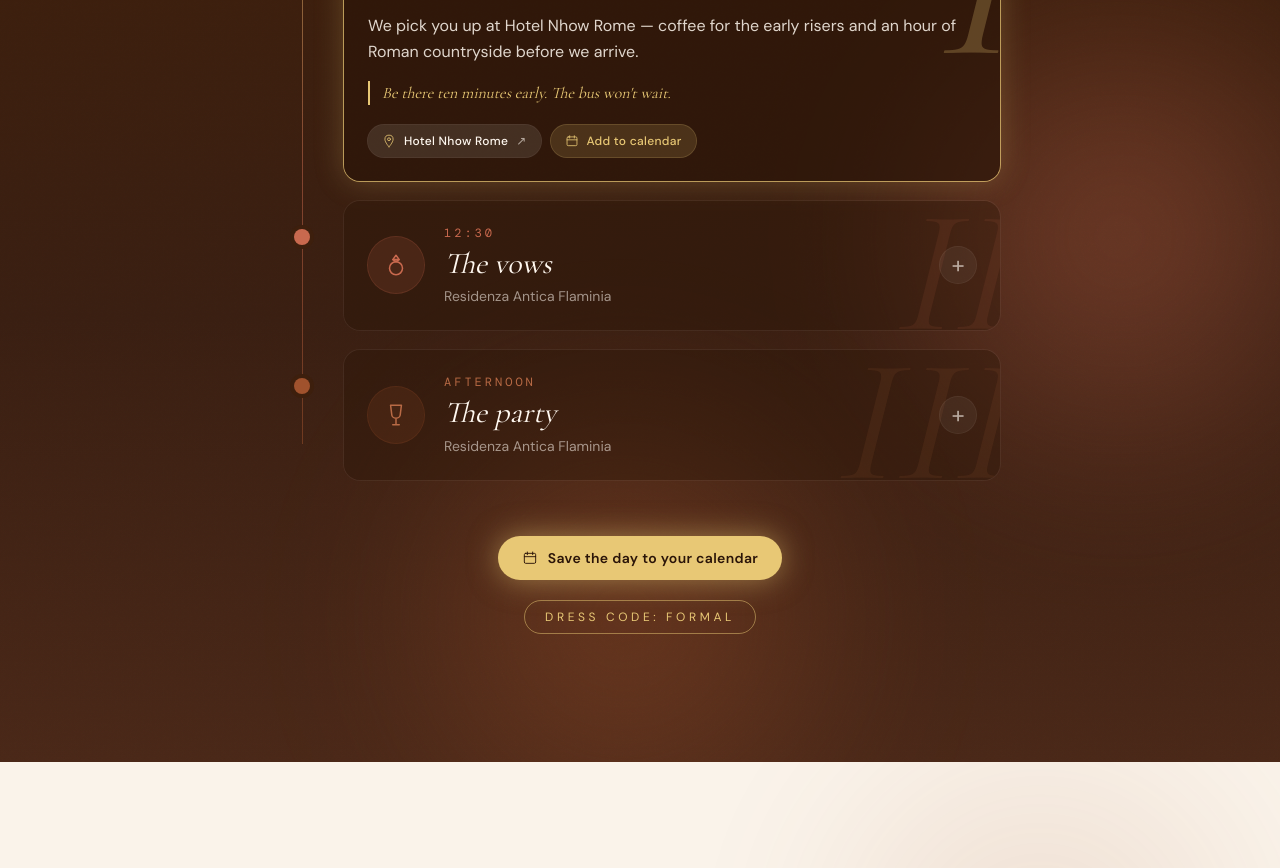
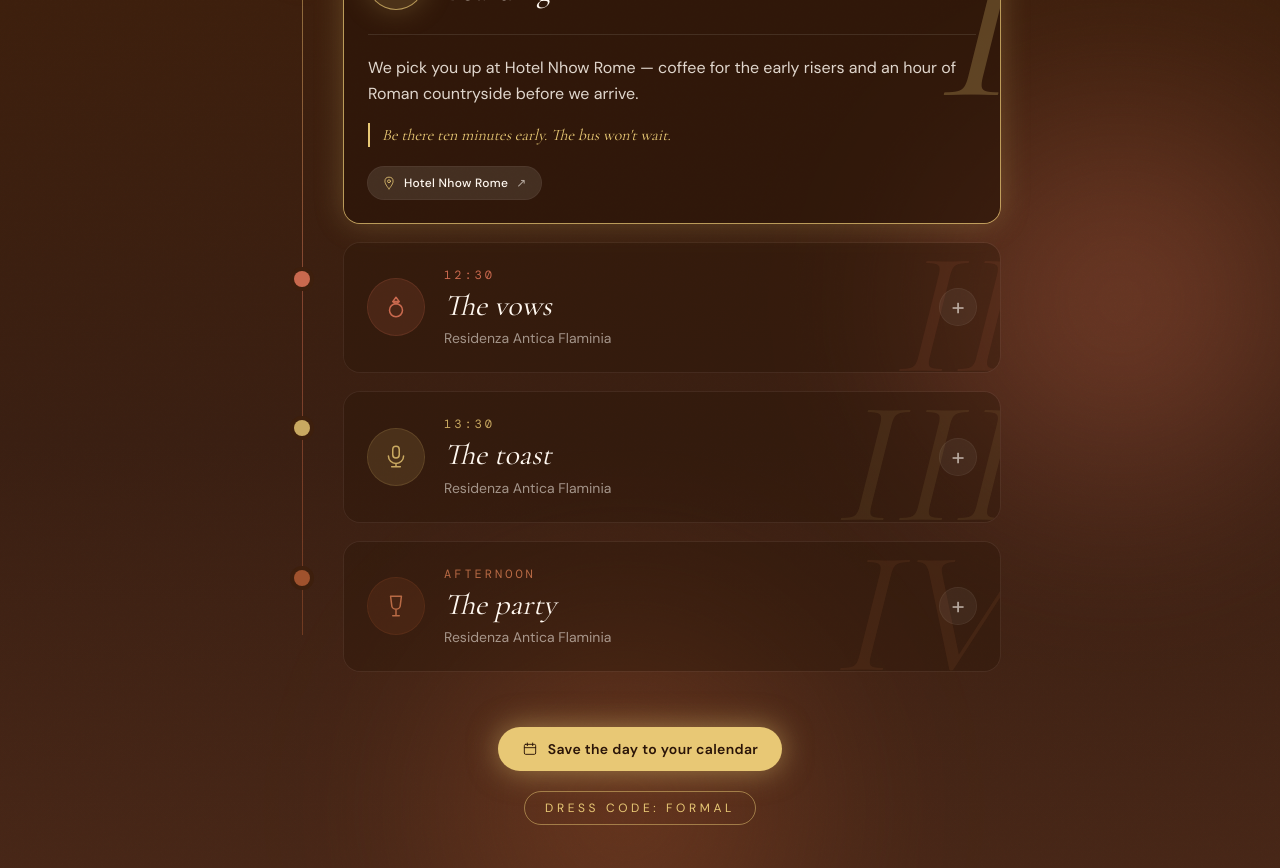
Before and after one commit to sdelsolar90/ArianeyGiuseppe, a Next.js app: page /en in a window 1280 px wide. Shown: the part 2100-2968 px from the top of the page. Built offline with nearby package versions, Linux system fonts and the light colour scheme; no server answers.

Commit message:
feat: el dia adds date pill + brindis item with gifts CTA; drops per-item calendar

```diff
--- a/components/ElDia.tsx
+++ b/components/ElDia.tsx
@@ -2,11 +2,21 @@
 
 import { useState } from "react";
 import { AnimatePresence, motion } from "framer-motion";
-import { useTranslations } from "next-intl";
+import { useLocale, useTranslations } from "next-intl";
 import FadeUp from "./FadeUp";
 import { WEDDING } from "@/lib/constants";
-import { BusIcon, RingIcon, GlassIcon, PinIcon, CalendarIcon, MusicNoteIcon } from "./icons";
+import {
+  BusIcon,
+  RingIcon,
+  GlassIcon,
+  MicIcon,
+  PinIcon,
+  CalendarIcon,
+  MusicNoteIcon,
+  GiftIcon,
+} from "./icons";
 import { openPlaylist } from "./PlaylistModal";
+import { openGifts } from "./GiftModal";
 
 type CalEvent = "embarque" | "ceremonia" | "fiesta" | "all";
 const icsUrl = (event: CalEvent) => `/api/ics?event=${event}`;
@@ -40,6 +50,15 @@ const ACCENTS: Accent[] = [
     shadow: "shadow-[0_0_30px_rgba(201,105,78,0.3)]",
   },
   {
+    // Toast — antique gold
+    text: "text-oro-deep",
+    bg: "bg-oro-deep",
+    bgSoft: "bg-oro-deep/15",
+    ring: "ring-oro-deep/30",
+    ringStrong: "ring-oro-deep/70",
+    shadow: "shadow-[0_0_30px_rgba(201,169,97,0.3)]",
+  },
+  {
     // Evening fire — terracotta
     text: "text-terracota-soft",
     bg: "bg-terracota",
@@ -50,7 +69,7 @@ const ACCENTS: Accent[] = [
   },
 ];
 
-const NUMERALS = ["I", "II", "III"];
+const NUMERALS = ["I", "II", "III", "IV"];
 
 type Item = {
   time: string;
@@ -59,15 +78,17 @@ type Item = {
   tip: string;
   locationLabel: string;
   locationUrl: string;
-  calEvent: CalEvent;
   Icon: typeof BusIcon;
   accent: Accent;
   numeral: string;
+  giftCta?: boolean;
 };
 
 export default function ElDia() {
   const t = useTranslations("elDia");
   const tPlaylist = useTranslations("playlist");
+  const tGifts = useTranslations("gifts");
+  const locale = useLocale() as keyof typeof WEDDING.weekday;
   const [openIdx, setOpenIdx] = useState<number | null>(0);
 
   const items: Item[] = [
@@ -78,7 +99,6 @@ export default function ElDia() {
       tip: t("item1Tip"),
       locationLabel: t("item1Location"),
       locationUrl: WEDDING.hotelNhow.mapsUrl,
-      calEvent: "embarque",
       Icon: BusIcon,
       accent: ACCENTS[0],
       numeral: NUMERALS[0],
@@ -90,7 +110,6 @@ export default function ElDia() {
       tip: t("item2Tip"),
       locationLabel: t("item2Location"),
       locationUrl: WEDDING.venue.mapsUrl,
-      calEvent: "ceremonia",
       Icon: RingIcon,
       accent: ACCENTS[1],
       numeral: NUMERALS[1],
@@ -102,14 +121,26 @@ export default function ElDia() {
       tip: t("item3Tip"),
       locationLabel: t("item3Location"),
       locationUrl: WEDDING.venue.mapsUrl,
-      calEvent: "fiesta",
-      Icon: GlassIcon,
+      Icon: MicIcon,
       accent: ACCENTS[2],
       numeral: NUMERALS[2],
+      giftCta: true,
+    },
+    {
+      time: t("item4Time"),
+      title: t("item4Title"),
+      desc: t("item4Desc"),
+      tip: t("item4Tip"),
+      locationLabel: t("item4Location"),
+      locationUrl: WEDDING.venue.mapsUrl,
+      Icon: GlassIcon,
+      accent: ACCENTS[3],
+      numeral: NUMERALS[3],
     },
   ];
 
   const allDayUrl = icsUrl("all");
+  const weekday = WEDDING.weekday[locale] ?? WEDDING.weekday.es;
 
   return (
     <section
@@ -163,6 +194,16 @@ export default function ElDia() {
           <h2 className="font-display italic text-4xl sm:text-6xl text-blanco mb-4">
             {t("title")}
           </h2>
+          <a
+            href="/api/ics?event=all"
+            className="group inline-flex items-center gap-2.5 rounded-full border border-oro-bright/40 hover:border-oro-bright/70 px-4 py-1.5 text-[0.7rem] sm:text-xs uppercase tracking-[0.3em] text-oro-bright transition"
+          >
+            <CalendarIcon size={14} />
+            <span>
+              {weekday} · {WEDDING.dateDisplay} · {WEDDING.time} h
+            </span>
+            <span aria-hidden className="text-oro-bright/70 group-hover:text-oro-bright transition">↗</span>
+          </a>
         </FadeUp>
 
         <FadeUp delay={0.05} className="text-center mb-3">
@@ -202,7 +243,6 @@ export default function ElDia() {
 
           {items.map((it, i) => {
             const open = openIdx === i;
-            const calUrl = icsUrl(it.calEvent);
 
             return (
               <FadeUp as="li" key={i} delay={i * 0.06} className="relative pl-14 sm:pl-16">
@@ -337,22 +377,23 @@ export default function ElDia() {
                                 <span>{it.locationLabel}</span>
                                 <span aria-hidden className="text-blanco/60">↗</span>
                               </a>
-                              <a
-                                href={calUrl}
-                                target="_blank"
-                                rel="noopener noreferrer"
+                              {it.giftCta && (
+                                <button
+                                  type="button"
+                                  onClick={openGifts}
                                   className={[
-                                  "inline-flex items-center gap-2 rounded-full px-3.5 py-2 text-xs font-medium tracking-wide ring-1 transition",
+                                    "inline-flex items-center gap-2 rounded-full px-3.5 py-2 text-xs font-semibold tracking-wide ring-1 transition",
                                     it.accent.bgSoft,
                                     it.accent.text,
                                     it.accent.ring,
-                                  "hover:" + it.accent.ringStrong,
                                   ].join(" ")}
                                 >
-                                <CalendarIcon size={14} />
-                                <span>{t("addToCalendar")}</span>
-                              </a>
-                              {i === 2 && (
+                                  <GiftIcon size={14} />
+                                  <span>{tGifts("openButton")}</span>
+                                  <span aria-hidden>→</span>
+                                </button>
+                              )}
+                              {i === items.length - 1 && (
                                 <button
                                   type="button"
                                   onClick={openPlaylist}
--- a/components/icons.tsx
+++ b/components/icons.tsx
@@ -100,6 +100,18 @@ export function RingIcon(p: IconProps) {
     <svg {...base(p)}>
       <circle cx="12" cy="15" r="6" {...STROKE} />
       <path d="M9 7l3-4 3 4M9 7h6M9 7l3 2 3-2" {...STROKE} />
+    </svg>
+  );
+}
+
+export function MicIcon(p: IconProps) {
+  return (
+    <svg {...base(p)}>
+      <rect x="9" y="2" width="6" height="11" rx="3" {...STROKE} />
+      <path
+        d="M5 11a7 7 0 0 0 14 0M12 18v3M8 21h8"
+        {...STROKE}
+      />
     </svg>
   );
 }
--- a/messages/en.json
+++ b/messages/en.json
@@ -38,11 +38,16 @@
     "item2Desc": "Under the Roman sun, at Residenza Antica Flaminia. Forty minutes. A whole lifetime.",
     "item2Tip": "Bring tissues. Just in case.",
     "item2Location": "Residenza Antica Flaminia",
-    "item3Time": "Afternoon",
-    "item3Title": "The party",
-    "item3Desc": "Aperitivo in the garden, a long lunch, toasts, music and dancing until the candles burn out.",
-    "item3Tip": "Comfortable shoes. You'll stay till the end.",
+    "item3Time": "13:30",
+    "item3Title": "The toast",
+    "item3Desc": "A few words from the bride and groom before the party, thanking every gesture and every gift that makes us feel at home.",
+    "item3Tip": "If you'd like to leave us a gift, we've made it easy right here.",
     "item3Location": "Residenza Antica Flaminia",
+    "item4Time": "Afternoon",
+    "item4Title": "The party",
+    "item4Desc": "Aperitivo in the garden, a long lunch, toasts, music and dancing until the candles burn out.",
+    "item4Tip": "Comfortable shoes. You'll stay till the end.",
+    "item4Location": "Residenza Antica Flaminia",
     "dressCode": "Dress code: Formal",
     "viewLocation": "View location",
     "addToCalendar": "Add to calendar",
--- a/messages/es.json
+++ b/messages/es.json
@@ -38,11 +38,16 @@
     "item2Desc": "Bajo el sol de Roma, en la Residenza Antica Flaminia. Cuarenta minutos. Una vida entera.",
     "item2Tip": "Trae pañuelos. Por si acaso.",
     "item2Location": "Residenza Antica Flaminia",
-    "item3Time": "Tarde",
-    "item3Title": "La fiesta",
-    "item3Desc": "Aperitivo en el jardín, comida larga, brindis, música y baile hasta que se apaguen las velas.",
-    "item3Tip": "Zapatos cómodos. Te vas a quedar hasta el final.",
+    "item3Time": "13:30 h",
+    "item3Title": "El brindis",
+    "item3Desc": "Unas palabras de los novios antes de la fiesta, agradeciendo cada gesto y cada regalo que nos hace sentir en casa.",
+    "item3Tip": "Si quieres dejarnos un detalle, lo ponemos fácil aquí abajo.",
     "item3Location": "Residenza Antica Flaminia",
+    "item4Time": "Tarde",
+    "item4Title": "La fiesta",
+    "item4Desc": "Aperitivo en el jardín, comida larga, brindis, música y baile hasta que se apaguen las velas.",
+    "item4Tip": "Zapatos cómodos. Te vas a quedar hasta el final.",
+    "item4Location": "Residenza Antica Flaminia",
     "dressCode": "Vestimenta: Formal",
     "viewLocation": "Ver ubicación",
     "addToCalendar": "Añadir al calendario",
--- a/messages/it.json
+++ b/messages/it.json
@@ -38,11 +38,16 @@
     "item2Desc": "Sotto il sole di Roma, alla Residenza Antica Flaminia. Quaranta minuti. Una vita intera.",
     "item2Tip": "Portate i fazzoletti. Non si sa mai.",
     "item2Location": "Residenza Antica Flaminia",
-    "item3Time": "Pomeriggio",
-    "item3Title": "La festa",
-    "item3Desc": "Aperitivo in giardino, pranzo lungo, brindisi, musica e balli fino a quando si spengono le candele.",
-    "item3Tip": "Scarpe comode. Resterete fino alla fine.",
+    "item3Time": "13:30",
+    "item3Title": "Il brindisi",
+    "item3Desc": "Qualche parola degli sposi prima della festa, ringraziando ogni gesto e ogni regalo che ci fa sentire a casa.",
+    "item3Tip": "Se vuoi farci un regalo, lo trovi facile qui sotto.",
     "item3Location": "Residenza Antica Flaminia",
+    "item4Time": "Pomeriggio",
+    "item4Title": "La festa",
+    "item4Desc": "Aperitivo in giardino, pranzo lungo, brindisi, musica e balli fino a quando si spengono le candele.",
+    "item4Tip": "Scarpe comode. Resterete fino alla fine.",
+    "item4Location": "Residenza Antica Flaminia",
     "dressCode": "Codice: Formale",
     "viewLocation": "Vedi posizione",
     "addToCalendar": "Aggiungi al calendario",
```
Lines whose indentation alone changed are shown as unchanged.
